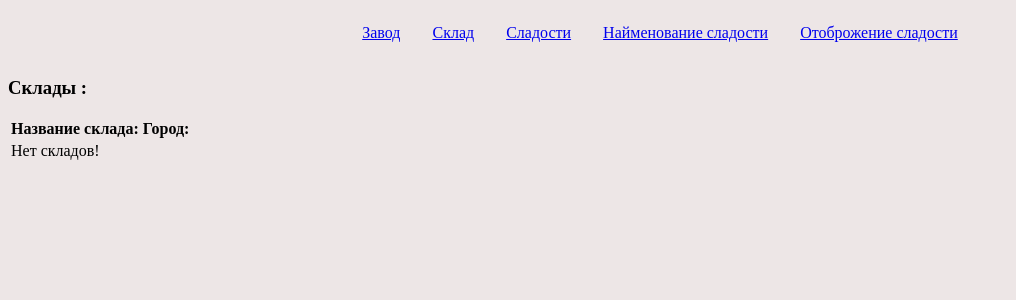
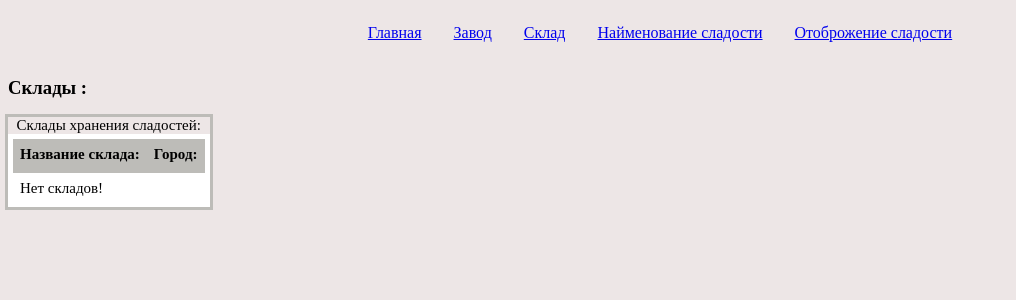
Before and after one commit to Chikago13/Flask-project, a Flask app: page /store in a window 1280 px wide. Shown: the top 300 px of the page, without its empty margins (0-1016 px from the left). Run offline with Flask 2, Linux system fonts and the light colour scheme; data that the repository does not hold is empty; some libraries are stand-ins or nearby versions.

Commit message:
Добавлены колонки и исправлена ошибка кортежа.

```diff
--- a/app.py
+++ b/app.py
@@ -7,9 +7,9 @@ from werkzeug.security import generate_password_hash, check_password_hash
 app = Flask(__name__)
 
 
-menu = [{"name":'Завод', "url": "manufact"},
+menu = [{"name": 'Главная',"url": "sweet" },
+        {"name":'Завод', "url": "manufact"},
         {"name":'Склад', "url": "store"},
-        {"name": 'Сладости',"url": "sweet" },
         {"name":'Найменование сладости', "url": "sweets_types" },
         {"name":'Отоброжение сладости', "url": "sweets_new" }]
 
@@ -75,7 +75,7 @@ def sweet():
 def store():
     title= 'Таблица складов:'
     if request.method =='GET':
-        st_get= cuery('mybase', ''' select s."name",s.city from public.storehouses s ''')
+        st_get= cuery('mybase', ''' select s."name",s.city, s.id from public.storehouses s ''')
     return render_template('app/store.html', title=title, st_get=st_get, menu=menu)
 
 @app.route('/manufact', methods =['GET'])
@@ -92,9 +92,31 @@ def manufact_info():
         ma_info = cuery('mybase', '''select m."name", m.phone, m.adress, m.city , m.country from public.manufacturers m where m.id = %s''', (ma_in))
         return jsonify(ma_info=ma_info)
 
+@app.route('/store_info', methods = ['POST', 'GET'])
+def store_info():
+    st_in= request.form['id']
+    st_info = cuery('mybase', '''select s."name", s.adress, s.city, s.country  from  public.storehouses s where s.id = %s''', (st_in))
+    return jsonify(st_info=st_info)
 
+@app.route('/sweets_types',methods = ['POST', 'GET'])
+def sweets_types():
+    title = 'Таблица типов сладости:'
+    if request.method == 'GET':
+        sw_t = cuery('mybase', '''select st."name"  from public.sweets_types st ''')
+        return render_template('app/sweets_types.html', title=title, sw_t=sw_t, menu=menu)
 
+@app.route('/sweets_new',methods = ['POST', 'GET'])
+def sweets_new():
+    title = 'Сладости и их характеристики:'
+    if request.method == 'GET':
+        sw_n = cuery('mybase', '''select s."name", s."cost", s.weight, s.id from  public.sweets s ''')
+        return render_template('app/sweets_new.html', title=title, sw_n=sw_n, menu=menu)
 
+@app.route('/sweets_info', methods = ['POST', 'GET'])
+def sweets_info():
+    sw_in= request.form['id']
+    sw_info = cuery('mybase', '''select s."name", s."cost", s.weight, s.with_sugar, s.requires_freezing, s.production_date, s.expiration_date  from public.sweets s where s.id = %s''', (sw_in,))
+    return jsonify(sw_info=sw_info)
 
 
 if __name__=='__main__':
--- a/static/css/main.css
+++ b/static/css/main.css
@@ -110,13 +110,13 @@ body{
     opacity: 1;
 }  */
 
+
 .navigation{
     display: flex;
     justify-content: center;
     align-items: center;
     /* height: 100%; */
 }
-
 .navigation ul{
     display: flex;
     text-decoration: none;
@@ -145,19 +145,19 @@ body{
 .navigationul li:hover::after{
     transform: scaleX();
     transform-origin: bottom left;
-}
+} */
 
-h2{
-    font-size: 2em;
-    font-weight: 100;
+h3{
+    /* font-size: 2em; */
+    /* font-weight: 100; */
     color: #222;
-    letter-spacing: 5px;
+    /* letter-spacing: 5px; */
     cursor: pointer;
     text-transform: uppercase;
     transition: 0.5s;
 }
 
-h2:hover {
+h3:hover {
     color: #fff;
     text-shadow:  0 0 5px #03e9f4,
         0 0 25px #03e9f4,
@@ -198,3 +198,65 @@ h2:hover {
     left: calc(50% + 32px);
     transition: .75s;
 }
+
+.table {
+	/* width: 100%; */
+	margin-bottom: 20px;
+	border: 5px solid #fff;
+	border-top: 5px solid #fff;
+	border-bottom: 3px solid #fff;
+	border-collapse: collapse;
+	outline: 3px solid #bdbcb8;
+	font-size: 15px;
+	background: #fff!important;
+}
+.table th {
+	font-weight: bold;
+	padding: 7px;
+	background: #bdbcb8;
+	border: none;
+	text-align: left;
+	font-size: 15px;
+	border-top: 3px solid #fff;
+	border-bottom: 3px solid #bdbcb8;
+}
+.table td {
+	padding: 7px;
+	border: none;
+	border-top: 3px solid #fff;
+	border-bottom: 3px solid #fff;
+	font-size: 15px;
+}
+.table tbody tr:nth-child(even){
+	background: #f8f8f8!important;
+}
+
+/* ul{
+    padding: 0;
+}
+
+li{
+    list-style: none;
+    display: inline-block;
+    margin: 0 6px;
+}
+
+a:hover{
+    color: #ccc;
+}
+
+a::before {
+    content: '';
+    width: 100%;
+    height: 0%;
+    background: #b48ee7;
+    position: absolute;
+    bottom: 0;
+    left: 0;
+    transition: 0.4s ease;
+}
+
+a:hover::before{
+    height: 100%;
+    mix-blend-mode: difference;
+} */
--- a/templates/app/store.html
+++ b/templates/app/store.html
@@ -6,6 +6,7 @@
 <meta http-equiv="X-UA-Compatible" content="IE=edge">
 <meta name="viewport" content="width=device-width, initial-scale=1.0">
 <link rel="stylesheet" type="text/css" href="{{ url_for( 'static', filename='css/main.css')}}">
+<script src="{{ url_for( 'static', filename='js/jquery-3.6.3.min.js.js')}}"></script>
 </head>
 <body>
     <div class="navigation">
@@ -15,9 +16,21 @@
             {% endfor%}
         </ul>
     </div>
+    <table class="table" id="more_i" style="display: none;" >
+        <thead>
+            <tr>
+                <th>Название</th>
+                <th>Адрес</th>
+                <th>Город</th>
+                <th>Строна</th>
+                <tbody id="more_info"></tbody>
+            </tr>
+        </thead>
+    </table>
 
     <h3>Склады :</h3>
-<table>
+<table class="table">
+    <caption>Склады хранения сладостей:</caption>
     <thead>
         <tr>
             <th>Название склада:</th>
@@ -28,8 +41,8 @@
         <tr>
         {% if st_get %}
         {% for s in st_get %}
-        <td>{{ s[0] }}
-        <td>{{ s[1] }}
+        <td style="cursor: pointer;" onclick="store_info({{s[2]}})" >{{ s[0] }}
+        <td style="cursor: pointer;" onclick="store_info({{s[2]}})">{{ s[1] }}
         </tr>
         {% endfor %}
         {% else %}
@@ -37,4 +50,19 @@
         {% endif%}
     </tbody>
 </table>
+
+<script>
+    function store_info(id) {
+        $.ajax({
+            url: '{{ url_for('store_info') }}',
+            method: 'post',
+            data: { 'id': id },
+            success: function (data) {
+                $('#more_info').html('<tr><td>' + data['st_info'][0][0] + '<td>' + data['st_info'][0][1] + '<td>' + data['st_info'][0][2] + '<td>' + data['st_info'][0][3] +'</tr>')
+                $('#more_i').show()
+            }
+        })
+    }
+</script>
+
 </body>
```
Also changed, not shown: templates/app/manufact.html (+5 -5 lines), templates/app/sweet.html (+17 -2 lines), templates/app/sweets_new.html (added, +67 -0 lines), templates/app/sweets_types.html (+35 -8 lines), README.md (deleted), static/images/img.jpeg (added).
